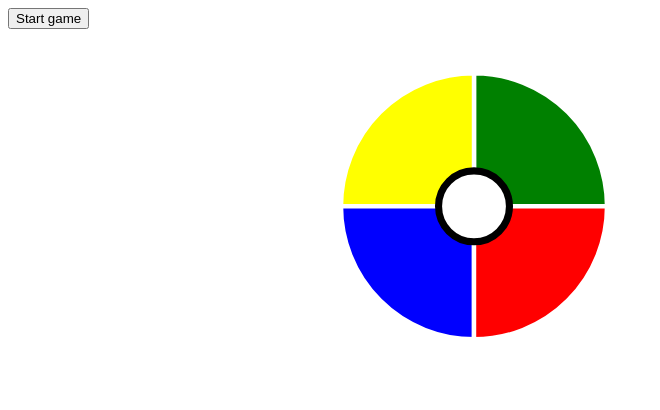
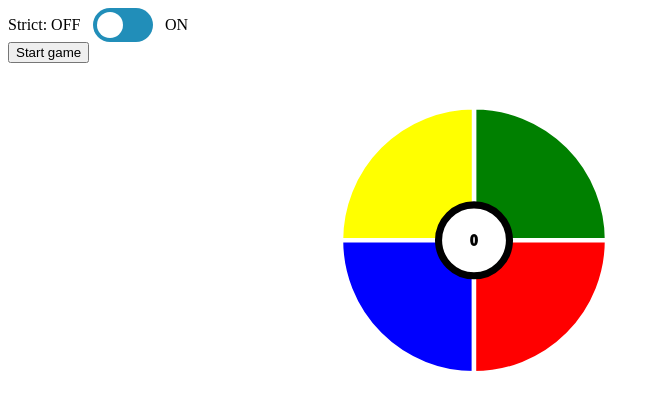
Before and after one commit to ponytaylor/Simon, a plain HTML site: page index.html in a window 1280 px wide. Shown: the whole page, without its empty margins (0-660 px from the left). Drawn offline with Linux system fonts and the light colour scheme.

Commit message:
strict mode toggle

```diff
--- a/index.html
+++ b/index.html
@@ -9,7 +9,14 @@
     <title>Simon</title>
 </head>
 <body>
-
+<div class="strict_option">
+    <div>Strict: OFF</div>
+    <label class="switch">
+        <input id="strict_input" type="checkbox">
+        <span class="slider"></span>
+    </label>
+    <div>ON</div>
+</div>
 <button onclick="startSimonGame()">Start game</button>
     <div id="notes"></div>
     <audio id="s1" src="https://s3.amazonaws.com/freecodecamp/simonSound1.mp3" autostart="false" ></audio>
@@ -23,13 +30,18 @@
           <stop offset="5%" stop-color="purple" />
           <stop offset="95%" stop-opacity="0.7" stop-color="white" />
         </linearGradient>
+        <linearGradient id="WinGradient">
+            <stop offset="5%" stop-color="pink" />
+            <stop offset="95%" stop-opacity="0.3" stop-color="white" />
+          </linearGradient>
       </defs>
 <title>Game</title>
 <path class="svgbutton" sound="s1" id="btns1" d="M300, 200 v-150 a150,150 0 0,1 150,150 z" fill="green" stroke="white" stroke-width="5" />
 <path class="svgbutton" sound="s2" id="btns2" d="M300, 200 v-150 a150,150 0 0,0 -150,150 z" fill="yellow" stroke="white" stroke-width="5" />
 <path class="svgbutton" sound="s3" id="btns3" d="M300, 200 h-150 a150,150 0 0,0 150,150 z" fill="blue" stroke="white" stroke-width="5" />
 <path class="svgbutton" sound="s4" id="btns4" d="M300, 200 h150 a150,150 0 0,1 -150,150 z" fill="red" stroke="white" stroke-width="5" />
-<circle cx="300" cy="200" r="40" stroke="black" stroke-width="8" fill="white"></circle>
+<circle class="middlegame" cx="300" cy="200" r="40" stroke="black" stroke-width="8" fill="white"></circle>
+<text id="leveldiv" x="300" y="200" text-anchor="middle" stroke="black" stroke-width="2px" dy=".3em">0</text>
 <!--<path d="M500,500 h400 a400,400 0 0,1 -400,400 z" fill="yellow" stroke="white" stroke-width="5" /> -->
 
 
--- a/simon.css
+++ b/simon.css
@@ -4,9 +4,12 @@
     text-align: center;
 }
 .playing{
-    border: 5px solid purple;
-   /* stroke: purple;*/
+   /* border: 5px solid purple;
+   stroke: purple;*/
     fill:url(#MyGradient);
+}
+.winner{
+    fill:url(#WinGradient);
 }
 .s1{
     background-color: red;
@@ -22,5 +25,58 @@
 }
 .svgbox{
     margin-left: 200px;
+}
+.middlegame{
+    font-size: 30px;
+}
+.switch{
+    position: relative;
+    display: inline-block;
+    width: 60px;
+    height: 34px;
+}
+.switch input {
+    display: none;
+}
+.slider{
+    position: absolute;
+    cursor: pointer;
+    top: 0;
+    left: 0;
+    right: 0;
+    bottom: 0;
+    background-color: rgb(33, 142, 185);
+    -webkit-transition: .4s;
+    transition: .4s;
+    border-radius: 34px;
+}
+.slider:before {
+    position: absolute;
+    content: "";
+    height: 26px;
+    width: 26px;
+    left: 4px;
+    bottom: 4px;
+    background-color: white;
+    -webkit-transition: .4s;
+    transition: .4s;
+    border-radius: 50%;
+}
+input:checked + .slider{
+    background-color: #2196f3;
+}
 
+input:focus + .slider{
+    box-shadow: 0 0 1px #2196f3;
 }
+input:checked + .slider:before{
+    -webkit-transform: translateX(26px);
+    -ms-transform: translateX(26px);
+    transform: translateX(26px);
+}
+.strict_option{
+    display: flex;
+    width: 180px;
+    justify-content: space-between;
+    align-items: center;
+}
--- a/simon.js
+++ b/simon.js
@@ -1,5 +1,7 @@
 var svgbtns = document.getElementsByClassName("svgbutton");
 var notes = document.getElementById("notes");
+var levdiv = document.getElementById("leveldiv");
+var strictinput = document.getElementById("strict_input");
 
 for(var i=0; i<svgbtns.length;i++){
     svgbtns[i].addEventListener("click", playAndSetClickEvent);
@@ -133,15 +135,22 @@ function SimonGame(){
     this.computerTurn = false;
     this.computer = new Computer();
     this.player = new Player();
+    var strictMode = false;
 
     this.initGame = function (){
          setRands(this.rands);
+         for(var i=0; i<svgbtns.length;i++){
+            svgbtns[i].classList.remove("winner");
+         }
+         strictMode = strictinput.checked;
+         levdiv.innerHTML = this.level;
          this.startComputerTurn();
          console.log(this.rands);
     }
     this.startComputerTurn= function(){
         console.log("setting comp turn true");
         this.computerTurn = true;
+        levdiv.innerHTML = this.level;
         this.computer.takeTurn(this.rands, this.level);
     }
     this.startPlayerTurn= function(){
@@ -172,7 +181,14 @@ function SimonGame(){
         }
         if (!this.playerTurn){
             if (this.player.getStatus() == 'bad'){
-                notes.innerHTML = "loooooser";
+                if (strictMode){
+                    notes.innerHTML = "loooooser";
+                }
+                else {
+                    console.log('start comp');
+                    //console.time('compturn');
+                    setTimeout(function(){theGame.startComputerTurn()}, 3000);
+                }
             }
             else{
                 this.level++;
@@ -180,8 +196,14 @@ function SimonGame(){
                     // winner
                     console.log("winner");
                     notes.innerHTML = "winner!"
+
+for(var i=0; i<svgbtns.length;i++){
+    svgbtns[i].classList.add("winner");
+}
+
                 }
                 else {
+
                     console.log('start comp');
                     //console.time('compturn');
                     setTimeout(function(){theGame.startComputerTurn()}, 3000);
```
